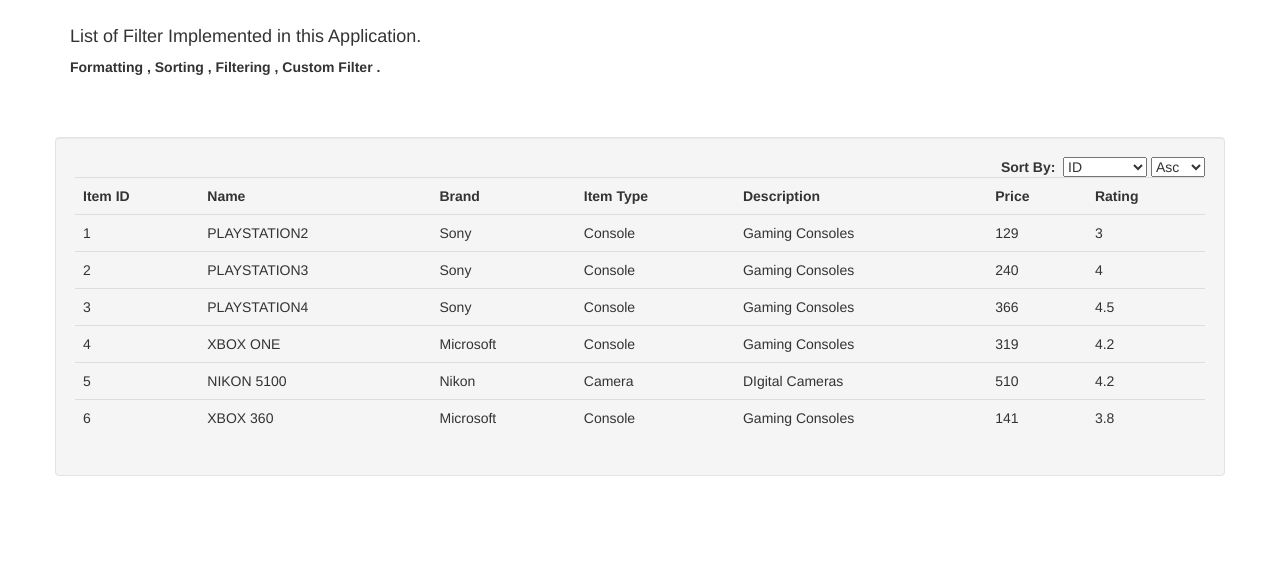
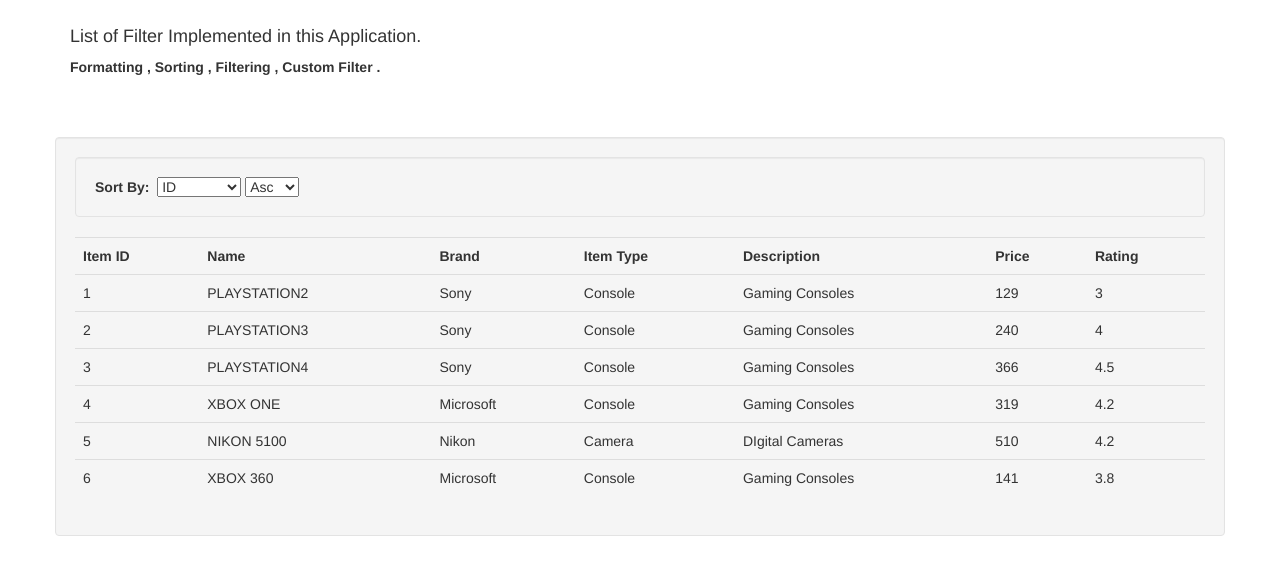
Before and after one commit to viji7237/Assignments, a plain HTML site: page Assignment3/Assignment3_Filters.html in a window 1280 px wide. Shown: the part 96-670 px from the top of the page. Drawn offline with nearby package versions, Linux system fonts and the light colour scheme.

```diff
--- a/Assignment3/Assignment3_Filters.html
+++ b/Assignment3/Assignment3_Filters.html
@@ -21,7 +21,7 @@
     </div>
     <br /><br /><br />
     <div class="container well">
-        <div style="float:right">
+        <div class="well">
             <b>Sort By:</b>&nbsp;
             <select ng-model="sort">
                 <option ng-repeat="item in sortData" value="{{item.value}}">{{item.key}}</option>
```
